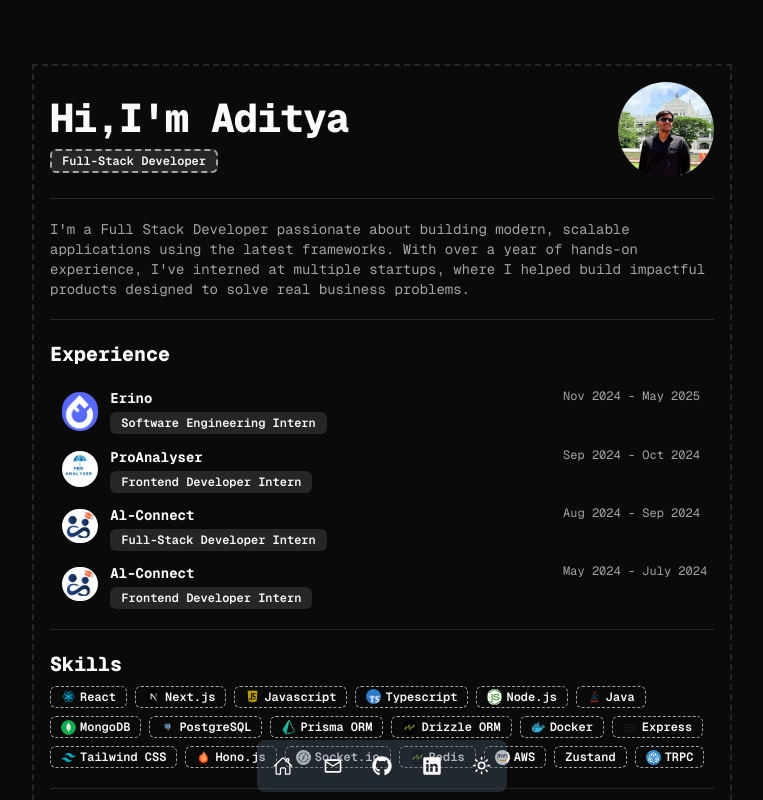
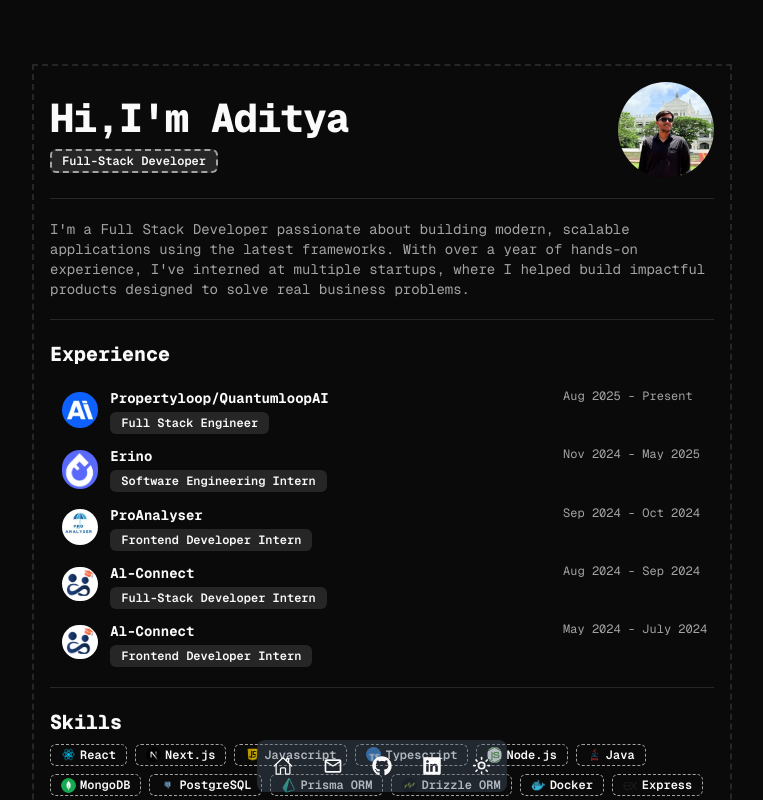
Before and after one commit to Aditya-Koyalkar/portfolio-pro, a Next.js app: page / in a window 1280 px wide. Shown: the top 800 px of the page, without its empty margins (258-1021 px from the left). Built offline with nearby package versions, Linux system fonts and the light colour scheme.

Commit message:
add QL exp

```diff
--- a/app/_data/ExpInfo.ts
+++ b/app/_data/ExpInfo.ts
@@ -1,7 +1,17 @@
 import Proanalyser from "../../assets/proanalyser.jpeg";
 import AlConnect from "../../assets/alconnect.png";
 import Erino from "../../assets/erino.png";
+import QL from "../../assets/quantumloopai_logo.jpg"
 export const ExperienceInfo = [
+  {
+    role: "Full Stack Engineer",
+    company: "Propertyloop/QuantumloopAI",
+    image: QL,
+    description: [],
+    link: "https://www.quantumloopai.com/",
+    timeline: "Aug 2025 - Present"
+  },
+
   {
     role: "Software Engineering Intern",
     company: "Erino",
```
Also changed, not shown: assets/quantumloopai_logo.jpg (added).
